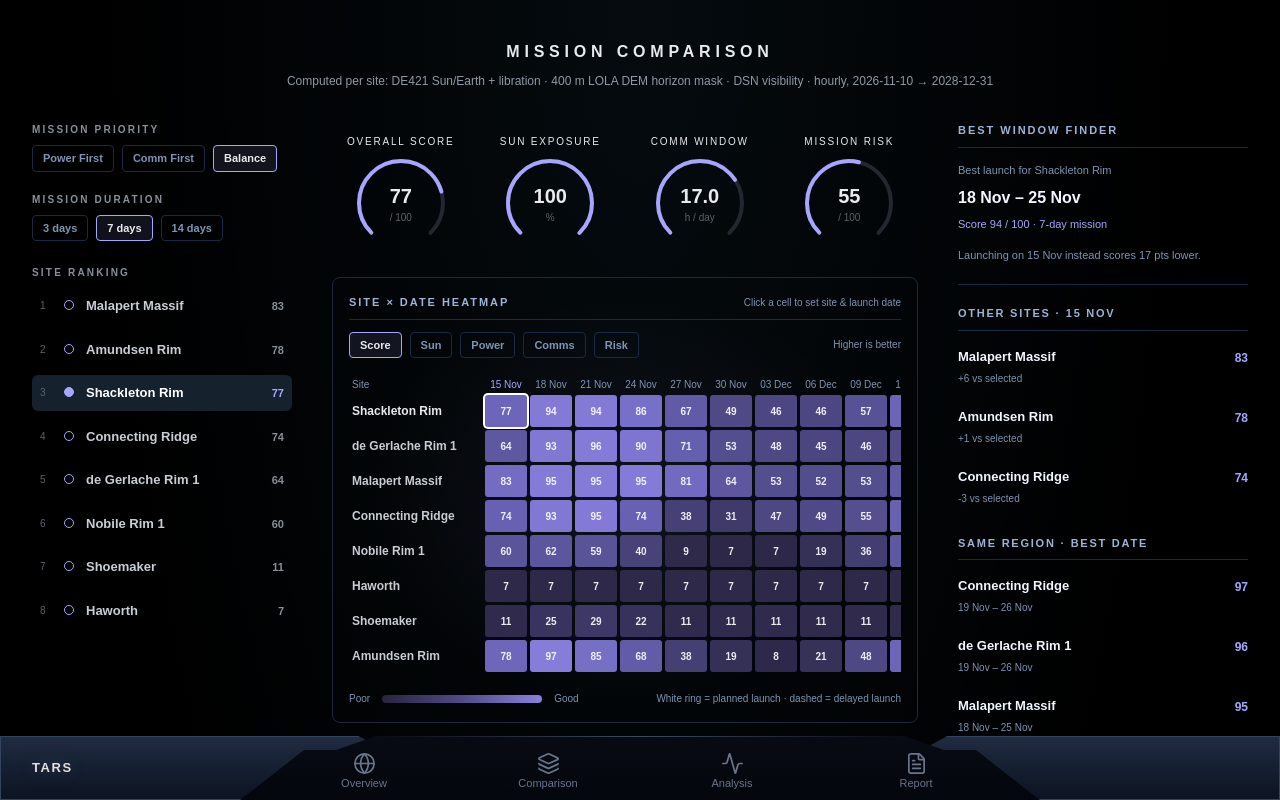
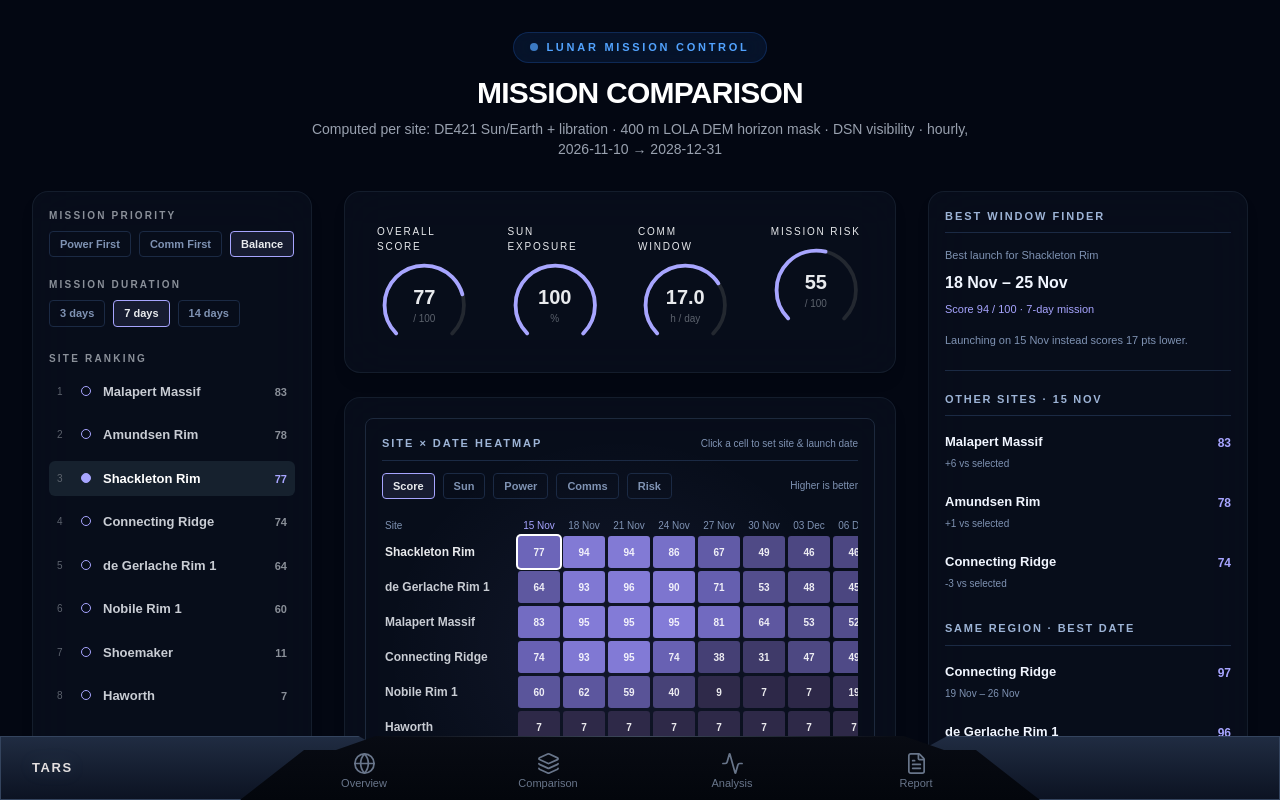
Before and after one commit to Rubaid07/next--paradox, a Next.js app: page /comparison in a window 1280 px wide. Built offline with nearby package versions, Linux system fonts and the light colour scheme.

Commit message:
update layout

```diff
--- a/src/app/comparison/page.tsx
+++ b/src/app/comparison/page.tsx
@@ -119,16 +119,24 @@ export default function MissionComparison() {
 
   if (error) {
     return (
-      <main className="flex min-h-screen items-center justify-center bg-black p-8 text-center text-sm text-[#E8EAED]">
-        <p>
-          Could not load <code>/data/site_series.json</code>. Put the file in <code>public/data/</code>.
-          <span className="mt-2 block text-[#7F93B3]">{error}</span>
-        </p>
+      <main className="flex min-h-screen items-center justify-center bg-gray-950 p-8 text-center text-sm text-[#E8EAED]">
+        <div className="rounded-xl border border-red-500/20 bg-red-500/10 p-6 backdrop-blur-md">
+          <p className="font-medium text-red-400">Could not load <code>/data/site_series.json</code>.</p>
+          <p className="mt-1 text-xs text-gray-400">Put the file in <code>public/data/</code>.</p>
+          <span className="mt-3 block text-xs text-[#7F93B3]">{error}</span>
+        </div>
       </main>
     );
   }
   if (!series || !delayAnalysis || !team || !selSite || !atEffective.length) {
-    return <main className="flex min-h-screen items-center justify-center bg-black text-sm text-[#7F93B3]">Loading mission data…</main>;
+    return (
+      <main className="flex min-h-screen items-center justify-center bg-gray-950 text-sm text-[#7F93B3]">
+        <div className="flex items-center gap-3 animate-pulse">
+          <div className="h-4 w-4 rounded-full bg-blue-500/50 animate-ping"></div>
+          <span>Loading mission data…</span>
+        </div>
+      </main>
+    );
   }
 
   const selNow = atEffective[selIdx].m;
@@ -144,17 +152,26 @@ export default function MissionComparison() {
   const scoresById = Object.fromEntries(atEffective.map(({ site, m }) => [site.id, scoreOf(m, priority)]));
 
   return (
-    <main className="min-h-screen bg-black text-[#E8EAED]">
-      <div className="mx-auto max-w-[1600px] rounded-lg bg-black bg-[radial-gradient(ellipse_at_50%_0%,rgba(77,184,255,0.06),transparent_60%)] px-4 pb-24 pt-10 sm:px-8">
-        <header className="relative mb-2 flex items-center justify-center">
-          <h1 className="text-[13px] font-semibold tracking-[0.3em] sm:text-base">MISSION COMPARISON</h1>
-        </header>
-        <p className="mb-8 text-center text-[12px] text-[#9099a5]">
+    <main className="min-h-screen bg-[#030712] text-[#E8EAED] selection:bg-blue-500 selection:text-white">
+      <div className="mx-auto max-w-[1680px] px-4 pb-20 pt-8 sm:px-6 lg:px-8">
+
+        {/* Header Section */}
+        <header className="relative mb-8 text-center">
+          <div className="inline-flex items-center gap-2 rounded-full border border-blue-500/20 bg-blue-500/10 px-4 py-1.5 mb-3 backdrop-blur-md">
+            <span className="h-2 w-2 rounded-full bg-blue-400 animate-pulse"></span>
+            <span className="text-[11px] font-bold tracking-[0.25em] text-blue-400 uppercase">Lunar Mission Control</span>
+          </div>
+          <h1 className="text-2xl font-extrabold tracking-tight sm:text-3xl text-white">MISSION COMPARISON</h1>
+          <p className="mt-2 text-xs sm:text-sm text-gray-400 max-w-2xl mx-auto">
             Computed per site: DE421 Sun/Earth + libration · 400 m LOLA DEM horizon mask · DSN visibility · hourly, 2026-11-10 → 2028-12-31
           </p>
+        </header>
 
-        <div className="grid grid-cols-1 gap-8 lg:grid-cols-[260px_minmax(0,1fr)_290px] lg:gap-10">
-          <aside className="order-2 lg:order-1">
+        {/* Main Dashboard Grid */}
+        <div className="grid grid-cols-1 gap-6 xl:grid-cols-[280px_minmax(0,1fr)_320px] lg:gap-8">
+
+          {/* Left Sidebar: Priority & Settings */}
+          <aside className="order-2 xl:order-1 rounded-2xl border border-gray-800/60 bg-gray-900/40 p-4 backdrop-blur-xl shadow-lg">
             <MissionPriority
               priority={priority}
               onPriority={setPriority}
@@ -166,8 +183,13 @@ export default function MissionComparison() {
             />
           </aside>
 
-          <section className="order-1 flex min-w-0 flex-col gap-6 lg:order-2">
+          {/* Central Workspace: Gauges & Heatmap */}
+          <section className="order-1 flex min-w-0 flex-col gap-6 xl:order-2">
+            <div className="rounded-2xl border border-gray-800/60 bg-gray-900/40 p-5 backdrop-blur-xl shadow-lg">
               <SummaryGauges score={selScoreNow} sun={selNow.sun} commHours={selNow.commHours} risk={selNow.risk} />
+            </div>
+
+            <div className="rounded-2xl border border-gray-800/60 bg-gray-900/40 p-5 backdrop-blur-xl shadow-lg">
               <SiteDateHeatmap
                 sites={sites}
                 grid={grid}
@@ -184,9 +206,11 @@ export default function MissionComparison() {
                   setDelay(0);
                 }}
               />
+            </div>
           </section>
 
-          <aside className="order-3">
+          {/* Right Sidebar: Window Finder */}
+          <aside className="order-3 rounded-2xl border border-gray-800/60 bg-gray-900/40 p-4 backdrop-blur-xl shadow-lg">
             <BestWindowFinder
               siteName={selSite.name}
               duration={duration}
@@ -203,7 +227,8 @@ export default function MissionComparison() {
           </aside>
         </div>
 
-        <div className="mt-12 space-y-12">
+        {/* Bottom Section: Science & Engineering Comparison */}
+        <div className="mt-8 rounded-2xl border border-gray-800/60 bg-gray-900/40 p-6 backdrop-blur-xl shadow-lg">
           <ScienceEngineeringCompare
             rows={team.rows}
             metrics={metricsById}
@@ -221,11 +246,16 @@ export default function MissionComparison() {
             duration={duration}
           />
         </div>
-        <p className="mt-10 text-center text-[10px] leading-relaxed text-[#5C636D]">
+
+        {/* Footer Info */}
+        <footer className="mt-10 rounded-xl border border-gray-800/40 bg-gray-950/40 p-4 text-center text-[11px] leading-relaxed text-gray-500">
+          <p>
             Model assumptions: {series.meta.mast_m} m mast · battery {BATTERY_HOURS} h, array = {GEN_TO_LOAD}× load · DSN min. elevation {series.meta.dsn_min_elev_deg}° · continuity = powered and Earth contact within {AUTONOMY_LIMIT_H} h.
             {sites.filter((s) => s.analysisNote.startsWith("highest")).map((s) => ` ${s.name} is evaluated at the rim crest (${s.lat.toFixed(2)}°, ${s.lon.toFixed(2)}°), not the crater centre.`)}
             {" "}DEM is 400 m resolution; slope and relief are coarse-scale values.
           </p>
+        </footer>
+
       </div>
     </main>
   );
```
Lines whose indentation alone changed are shown as unchanged.
